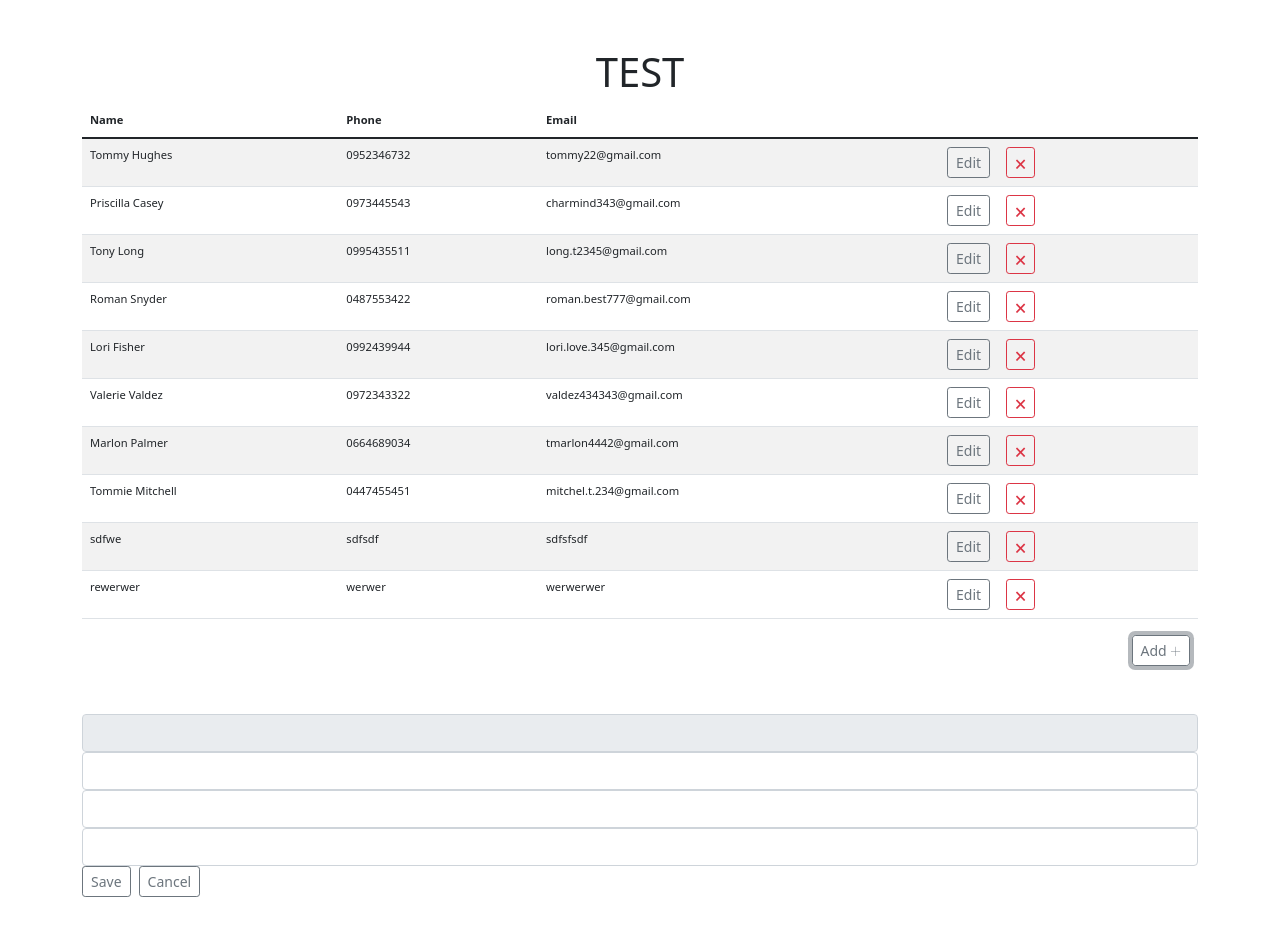
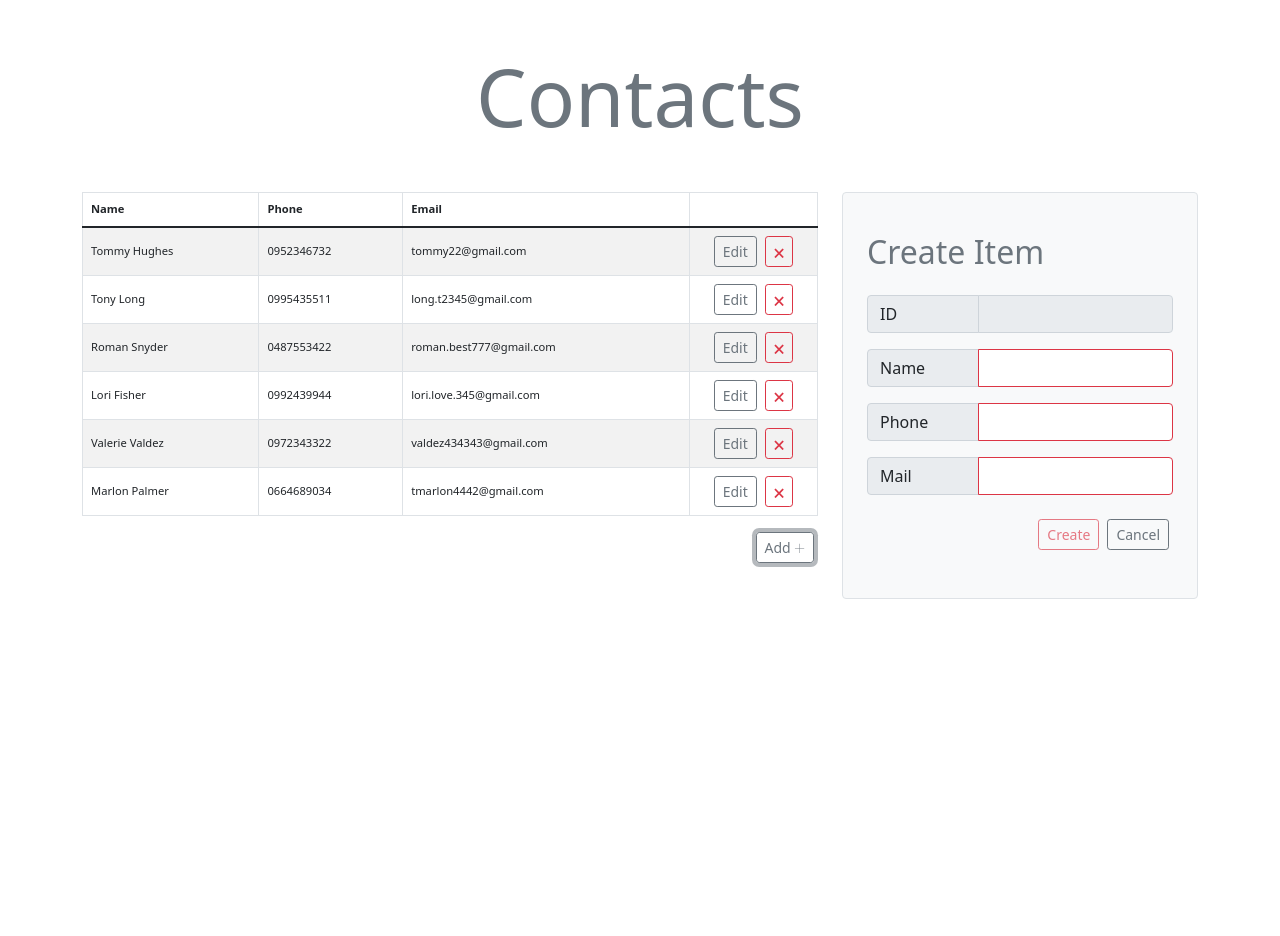
Before and after one commit to constantine-design/contacts, a React (Create React App) app: page / in a window 1280 px wide. Both pictures are taken after a click on the button "Add 🞡". Shown: the top 936 px of the page. After the commit the page ends 800 px from the top, so only its background shows below. Built offline with nearby package versions, Linux system fonts and the light colour scheme; data requests are answered from the project's data file.

Commit message:
Validation

```diff
--- a/db.json
+++ b/db.json
@@ -5,12 +5,6 @@
       "name": "Tommy Hughes",
       "phone": "0952346732",
       "email": "tommy22@gmail.com"
-    },
-    {
-      "id": 2,
-      "name": "Priscilla Casey",
-      "phone": "0973445543",
-      "email": "charmind343@gmail.com"
     },
     {
       "id": 3,
@@ -41,24 +35,6 @@
       "name": "Marlon Palmer",
       "phone": "0664689034",
       "email": "tmarlon4442@gmail.com"
-    },
-    {
-      "id": 8,
-      "name": "Tommie Mitchell",
-      "phone": "0447455451",
-      "email": "mitchel.t.234@gmail.com"
-    },
-    {
-      "name": "sdfwe",
-      "phone": "sdfsdf",
-      "email": "sdfsfsdf",
-      "id": 9
-    },
-    {
-      "name": "rewerwer",
-      "phone": "werwer",
-      "email": "werwerwer",
-      "id": 10
     }
   ]
 }
--- a/src/App.js
+++ b/src/App.js
@@ -10,12 +10,12 @@ function App(props) {
   useEffect(() => {
     props.fetchContacts();
   }, []);
-  console.log(props.form);
-  console.log(Object.keys(props.form).length);
 
   return (
     <div className="App container py-5">
-      <h1 className="text-center"> TEST </h1>
+      <h1 className="text-center text-secondary display-1 mb-5"> Contacts </h1>
+      <div className="row">
+        <div className="col-lg-8">
           <Table
             contacts={props.contacts}
             newContact={props.newContact}
@@ -23,6 +23,8 @@ function App(props) {
             updateContact={props.updateContact}
             writeForm={props.writeForm}
           />
+        </div>
+        <div className="col-sm-8 col-lg-4">
           { Object.keys(props.form).length>0 &&
             <Form
               form={props.form}
@@ -34,6 +36,8 @@ function App(props) {
             />
           }
         </div>
+      </div>
+    </div>
   );
 }
 
--- a/src/components/Form.js
+++ b/src/components/Form.js
@@ -1,4 +1,4 @@
-import React from 'react';
+import React, { useState } from 'react';
 import FormInput from './FormInput.js';
 import SimpleButton from './SimpleButton.js'
 
@@ -9,28 +9,54 @@ export default function Form(props) {
     else props.newContact(props.form);
     props.cleanForm();
   }
+  function nameValidation(text) {
+    return !text.trim();
+  }
+  function phoneValidation(phone) {
+    return !(phone && /^[0-9]*$/.test(phone));
+  }
+  function emailValidation(mail) {
+    return !(/(.+)@(.+){2,}\.(.+){2,}/.test(mail));
+  }
+  var a = [
+    nameValidation(props.form.name),
+    phoneValidation(props.form.phone),
+    emailValidation(props.form.email)
+  ]
+  console.log(a);console.log(a.every(a=>a===false));
   return (
-    <form className="my-5" onSubmit={e=>e.preventDefault()}>
+    <div className="bg-light rounded p-4 border">
+      <h2 className="text-secondary mt-3">{props.form.id?"Edit":"Create"} Item</h2>
+      <form className="my-4" onSubmit={e=>e.preventDefault()}>
         <FormInput
           disabled
+          text="ID"
           value={props.form.id}
           onChange={(e)=>props.writeForm({ ...props.form, name: e.target.id })}
         />
         <FormInput
+          text="Name"
+          checkInvalid={nameValidation(props.form.name)}
           value={props.form.name}
           onChange={(e)=>props.writeForm({ ...props.form, name: e.target.value })}
         />
         <FormInput
+          text="Phone"
+          checkInvalid={phoneValidation(props.form.phone)}
           value={props.form.phone}
           onChange={(e)=>props.writeForm({ ...props.form, phone: e.target.value })}
         />
         <FormInput
+          text="Mail"
+          checkInvalid={emailValidation(props.form.email)}
           value={props.form.email}
           onChange={(e)=>props.writeForm({ ...props.form, email: e.target.value })}
         />
-      <div>
+        <div className="text-end my-4">
           <SimpleButton
-          name="Save"
+            isRed
+            checkDisabled={a}
+            name={props.form.id?"Save":"Create"}
             onClick={smartSave}
           />
           <SimpleButton
@@ -39,5 +65,6 @@ export default function Form(props) {
           />
         </div>
       </form>
+    </div>
   );
 }
--- a/src/components/FormInput.js
+++ b/src/components/FormInput.js
@@ -3,12 +3,15 @@ import React from 'react';
 
 export default function FormInput(props) {
   return (
+    <div className="input-group mb-3">
+      <span className="input-group-text" style={{width:"7rem"}}>{props.text}</span>
       <input
         disabled={props.disabled}
         type="text"
-      className="form-control"
+        className={"form-control"+(props.checkInvalid?" border border-danger":"")}
         value={props.value || ''}
         onChange={props.onChange}
       />
+    </div>
   );
 }
--- a/src/components/SimpleButton.js
+++ b/src/components/SimpleButton.js
@@ -4,11 +4,12 @@ import React from 'react';
 export default function SimpleButton(props) {
   return (
     <button
-      disabled={props.disabled}
-      className="btn btn-sm btn-outline-secondary me-2"
+      disabled={props.checkDisabled}
+      className={ "btn btn-sm mx-1"+(props.isRed?" btn-outline-danger":" btn-outline-secondary") }
       onClick={props.onClick}
+      title={ props.children ? props.name : "" }
     >
-      {props.name}{props.children}
+      { props.children ? props.children : props.name }
     </button>
   );
 }
--- a/src/components/Table.js
+++ b/src/components/Table.js
@@ -1,11 +1,12 @@
 import React from 'react';
 import SimpleButton from './SimpleButton.js'
+import TableRow from './TableRow.js'
 
 export default function Table(props) {
   return (
     <>
       <div className="table-responsive">
-        <table className="table table-striped" style={{fontSize:"0.7rem"}}>
+        <table className="table table-striped table-bordered" style={{fontSize:"0.7rem"}}>
           <thead>
             <tr>
               <th>Name</th>
@@ -16,23 +17,12 @@ export default function Table(props) {
           </thead>
           <tbody>
             { props.contacts.map(contact=>
-              <tr key={contact.id}>
-                <td>{contact.name}</td>
-                <td>{contact.phone}</td>
-                <td>{contact.email}</td>
-                <td>
-                  <SimpleButton
-                    name="Edit"
-                    onClick={()=>props.writeForm(contact)}
-                  />
-                  <button
-                    className="btn btn-sm btn-outline-danger ms-2"
-                    onClick={()=>props.deleteContact(contact.id)}
-                  >
-                    🗙
-                  </button>
-                </td>
-              </tr>
+              <TableRow
+                key={contact.id}
+                contact={contact}
+                deleteContact={props.deleteContact}
+                writeForm={props.writeForm}
+              />
             )}
           </tbody>
         </table>
--- /dev/null
+++ b/src/components/TableRow.js
@@ -0,0 +1,23 @@
+import React from 'react';
+import SimpleButton from './SimpleButton.js'
+
+export default function TableRow(props) {
+  return (
+    <tr style={{verticalAlign:"middle"}}>
+      <td>{props.contact.name}</td>
+      <td>{props.contact.phone}</td>
+      <td>{props.contact.email}</td>
+      <td style={{width: "8rem",textAlign: "center"}}>
+        <SimpleButton
+          name="Edit"
+          onClick={()=>props.writeForm(props.contact)}
+        />
+        <SimpleButton
+          isRed
+          name="🗙"
+          onClick={()=>props.deleteContact(props.contact.id)}
+        />
+      </td>
+    </tr>
+  );
+}
```
Lines whose indentation alone changed are shown as unchanged.
